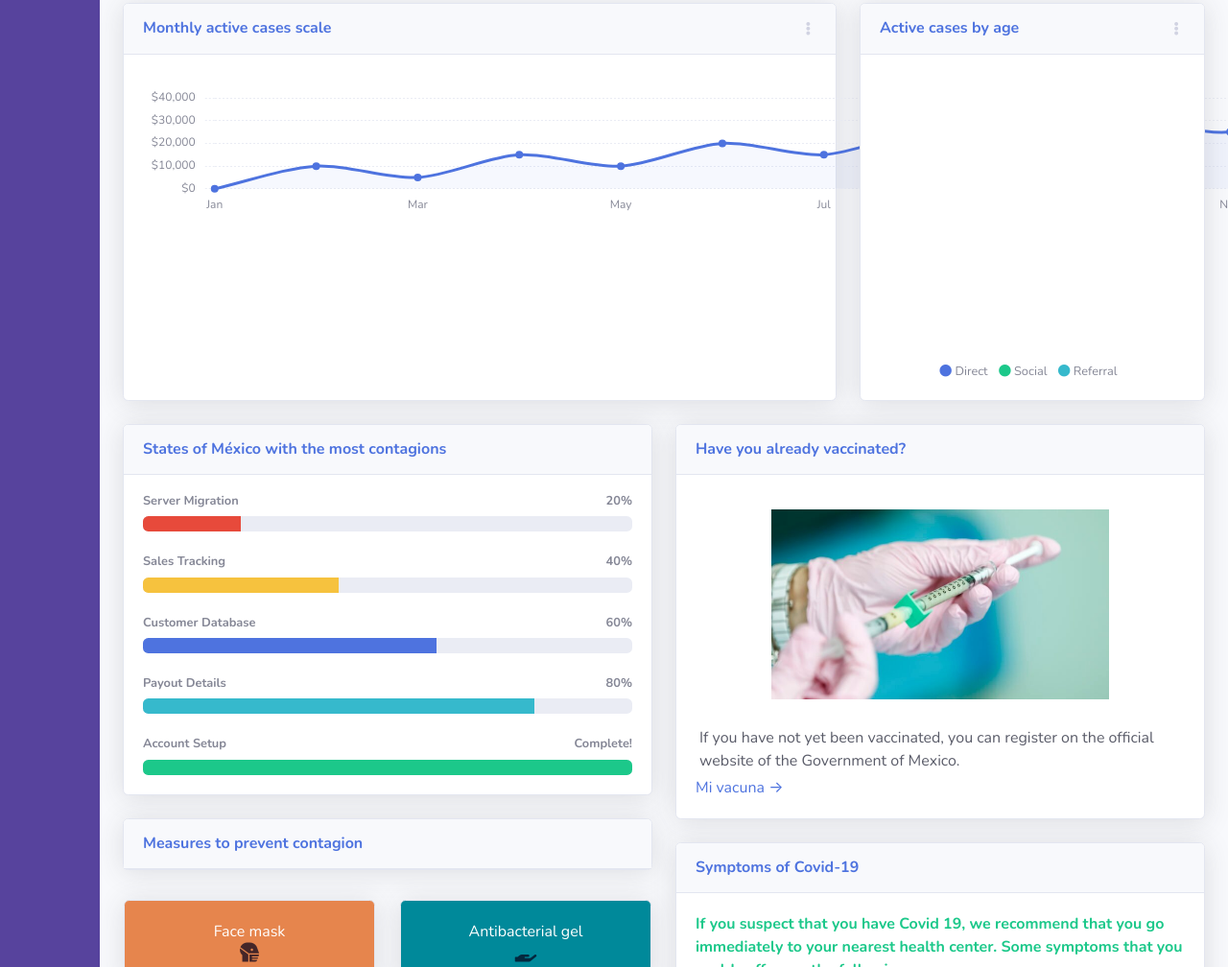
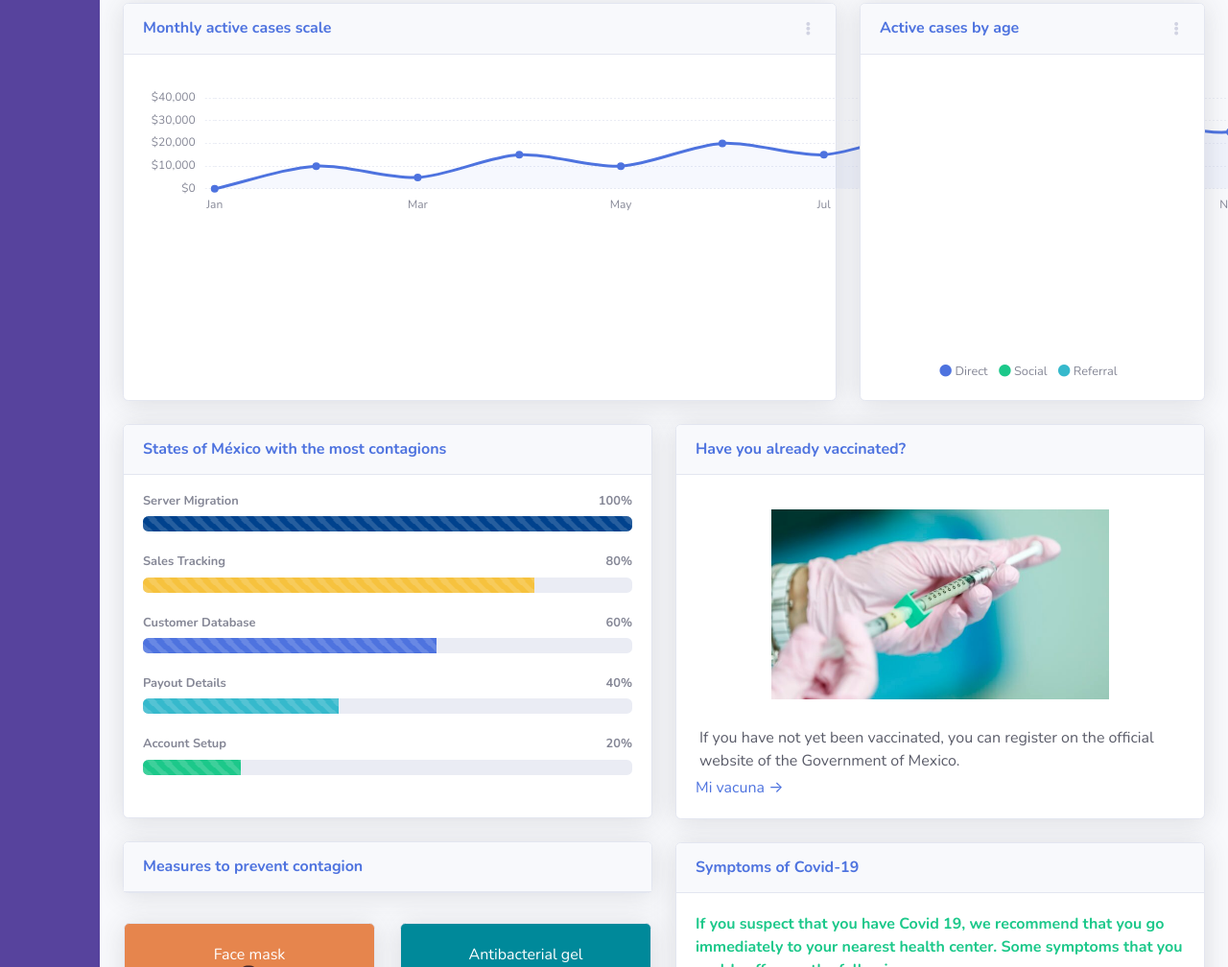
Before and after one commit to Namoku/hackathon, a website with bundled scripts: page index.html in a window 1280 px wide. Shown: the part 353-1361 px from the top of the page at 96% size. Built offline with nearby package versions, Linux system fonts and the light colour scheme.

Commit message:
Cambio de orden de los progress y nuevos styles

```diff
--- a/index.html
+++ b/index.html
@@ -20,6 +20,8 @@
     <!-- Custom styles for this template-->
     <link href="css/sb-admin-2.min.css" rel="stylesheet">
     <link href="css/styles.css" rel="stylesheet">
+    <link href="css/style-progress-bar.css" rel="stylesheet">
+
 
 
 </head>
@@ -382,34 +384,34 @@
                                 </div>
                                 <div class="card-body">
                                     <h4 class="small font-weight-bold">Server Migration <span
-                                            class="float-right">20%</span></h4>
-                                    <div class="progress mb-4">
-                                        <div class="progress-bar bg-danger" role="progressbar" style="width: 20%"
-                                            aria-valuenow="20" aria-valuemin="0" aria-valuemax="100"></div>
+                                            class="float-right">100%</span></h4>
+                                    <div class="progress mb-4 palette-2">
+                                        <div class="progress-bar color-1 progress-bar-striped progress-bar-animated" role="progressbar" style="width: 100%"
+                                            aria-valuenow="100" aria-valuemin="0" aria-valuemax="100"></div>
                                     </div>
                                     <h4 class="small font-weight-bold">Sales Tracking <span
-                                            class="float-right">40%</span></h4>
+                                            class="float-right">80%</span></h4>
                                     <div class="progress mb-4">
-                                        <div class="progress-bar bg-warning" role="progressbar" style="width: 40%"
-                                            aria-valuenow="40" aria-valuemin="0" aria-valuemax="100"></div>
+                                        <div class="progress-bar bg-warning progress-bar-striped progress-bar-animated" role="progressbar" style="width: 80%"
+                                            aria-valuenow="80" aria-valuemin="0" aria-valuemax="100"></div>
                                     </div>
                                     <h4 class="small font-weight-bold">Customer Database <span
                                             class="float-right">60%</span></h4>
                                     <div class="progress mb-4">
-                                        <div class="progress-bar" role="progressbar" style="width: 60%"
+                                        <div class="progress-bar progress-bar-striped progress-bar-animated" role="progressbar" style="width: 60%"
                                             aria-valuenow="60" aria-valuemin="0" aria-valuemax="100"></div>
                                     </div>
                                     <h4 class="small font-weight-bold">Payout Details <span
-                                            class="float-right">80%</span></h4>
+                                            class="float-right">40%</span></h4>
                                     <div class="progress mb-4">
-                                        <div class="progress-bar bg-info" role="progressbar" style="width: 80%"
-                                            aria-valuenow="80" aria-valuemin="0" aria-valuemax="100"></div>
+                                        <div class="progress-bar bg-info progress-bar-striped progress-bar-animated" role="progressbar" style="width: 40%"
+                                            aria-valuenow="40" aria-valuemin="0" aria-valuemax="100"></div>
                                     </div>
                                     <h4 class="small font-weight-bold">Account Setup <span
-                                            class="float-right">Complete!</span></h4>
-                                    <div class="progress">
-                                        <div class="progress-bar bg-success" role="progressbar" style="width: 100%"
-                                            aria-valuenow="100" aria-valuemin="0" aria-valuemax="100"></div>
+                                            class="float-right">20%</span></h4>
+                                    <div class="progress mb-4">
+                                        <div class="progress-bar bg-success progress-bar-striped progress-bar-animated" role="progressbar" style="width: 20%"
+                                            aria-valuenow="20" aria-valuemin="0" aria-valuemax="100"></div>
                                     </div>
                                 </div>
                             </div>
```
